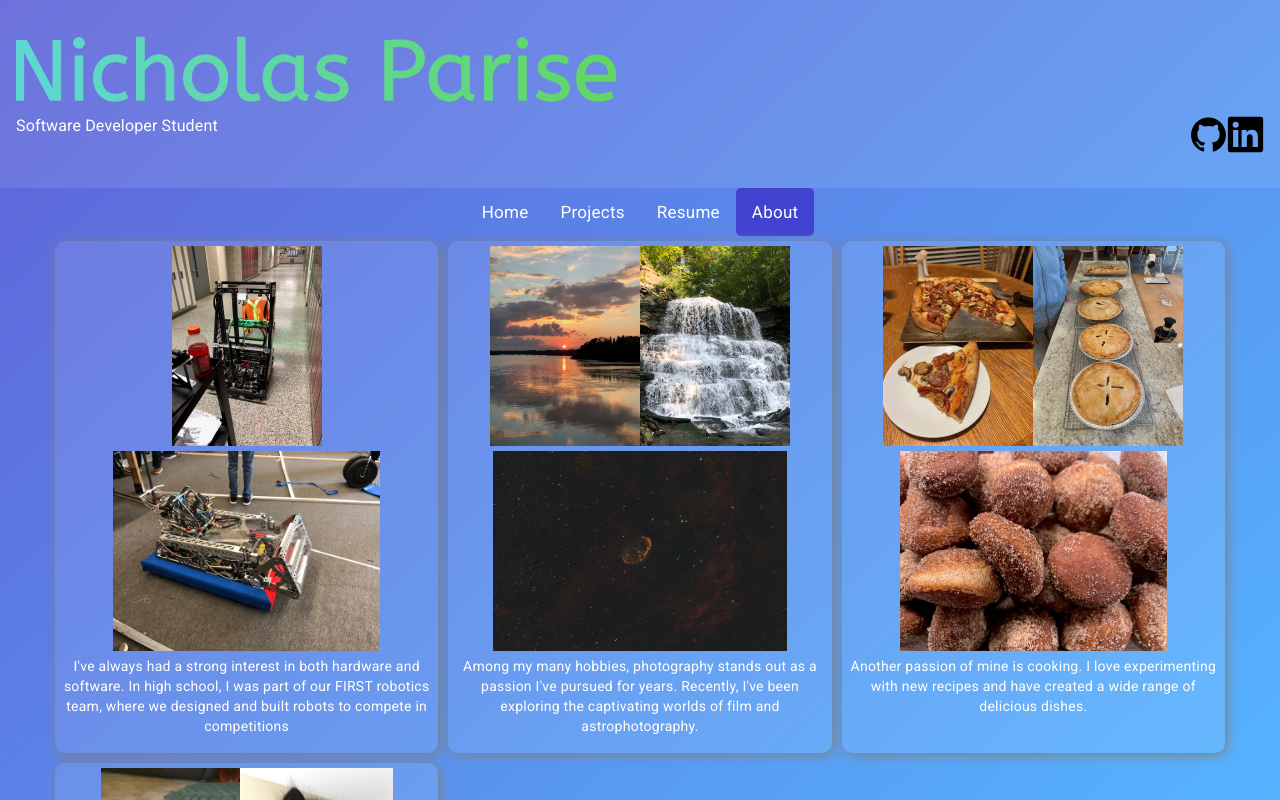
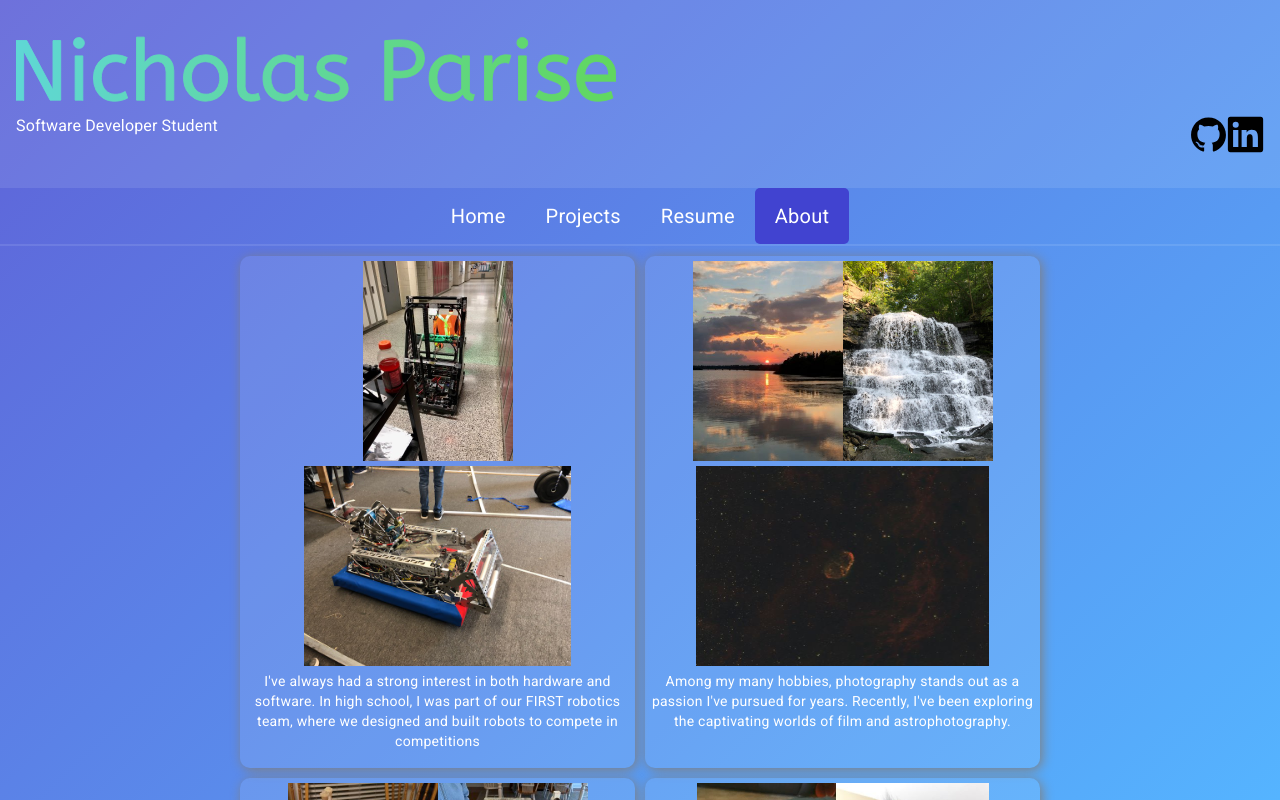
Before and after one commit to Nicholas-Parise/Portfolio, an Angular app: page /about in a window 1280 px wide. Shown: the top 800 px of the page. Built offline with nearby package versions, Linux system fonts and the light colour scheme.

Commit message:
updated navabar

```diff
--- a/src/app/about/about.component.css
+++ b/src/app/about/about.component.css
@@ -1,4 +1,5 @@
 
 .cardBody img{
     height: 200px;
+    max-width: 100%;
 }
--- a/src/app/about/about.component.html
+++ b/src/app/about/about.component.html
@@ -1,5 +1,5 @@
 <div class="container">
-    <div class = "grid-container">
+    <div class = "grid-container-four">
         <div class = "cardBody center">
             <img src="assets/robot-2.jpg" alt="picture a robot">
             <img src="assets/robot.jpg" alt="picture a robot">
@@ -39,5 +39,6 @@
                 Here is my dog Shaggy and my cat Nytro
             </p>
         </div>
+
     </div>
 </div>
--- a/src/app/header/header.component.css
+++ b/src/app/header/header.component.css
@@ -33,7 +33,7 @@ h1{
 
 
 svg{
-    width: clamp(200px, 70%, 600px);
+    width: clamp(150px, 70%, 600px);
 }
 
 
--- a/src/app/header/header.component.html
+++ b/src/app/header/header.component.html
@@ -34,6 +34,4 @@
 
     </div>
 
-
-
 </div>
--- a/src/app/home/home.component.css
+++ b/src/app/home/home.component.css
@@ -41,7 +41,7 @@ div{
   }
   .right{
     padding-top: 10px;
-    margin-left: 0;
+    margin-left: auto;
   }
   ul {
     list-style: none;
--- a/src/app/navbar/navbar.component.css
+++ b/src/app/navbar/navbar.component.css
@@ -1,10 +1,13 @@
 
 nav{
   text-align: center;
+  border-bottom: 2px solid rgba(240, 248, 255,0.1);
+  margin-bottom: 10px;
 }
 
 ul {
     display: inline-block;
+    vertical-align: bottom;
     list-style-type: none;
     margin: 0;
     padding: 0;
@@ -19,10 +22,13 @@ ul {
     display: block;
     color: white;
     text-align: center;
-    padding: 14px 16px;
-    font-size: 17px;
+
+    padding: clamp(8px, 2vw, 18px) clamp(10px, 3vw, 20px);
+    font-size: clamp(15px, 2vw, 20px);
+
     border-radius: 5px;
     text-decoration: none;
+    line-height: 1;
   }
 
   li a:hover {
--- a/src/app/project-card/project-card.component.css
+++ b/src/app/project-card/project-card.component.css
@@ -1,7 +1,7 @@
 
 .cardBody{
-    min-width: 300px;
-    max-width: 300px;
+    min-width: 350px;
+    max-width: 350px;
 }
 
 p{
@@ -9,7 +9,7 @@ p{
 }
 
 .btn{
-    background-color: #04AA6D; /* Green */
+    background-color: #04AA6D;
     border: none;
     color: white;
     padding: 12px 20px;
@@ -29,8 +29,8 @@ p{
 }
 
 .image{
-    max-width:250px;
-    max-height:250px;
+    max-width:300px;
+    max-height:300px;
     min-width: 100px;
     min-height: 100px;
 
--- a/src/app/project-card/project-card.component.html
+++ b/src/app/project-card/project-card.component.html
@@ -1,4 +1,4 @@
-<div class="cardBody" [id]="slugify(project.name)">
+<div class="cardBody center" [id]="slugify(project.name)">
     <h2>{{project.name}}</h2>
 
     <ng-container *ngIf="hasGif; else noGif">
@@ -11,7 +11,6 @@
     <img *ngIf="project.pictures[1]" class="image" [src]="project.pictures[1]" alt="screenshot" />
   </ng-template>
 
-
     <p>{{project.summary}}</p>
     <p>{{project.date}}</p>
     <a href="{{project.projectLink}}" target="_blank">
--- a/src/styles.css
+++ b/src/styles.css
@@ -77,9 +77,16 @@ body { margin: 0; font-family: Roboto, "Helvetica Neue", sans-serif; }
 
 .grid-container {
     display: grid;
-    /*grid-template-columns: auto auto auto;*/
+    grid-template-columns: repeat(auto-fit, minmax(350px, 1fr));
+    gap: 10px;
+  }
+
+.grid-container-four {
+    display: grid;
     grid-template-columns: repeat(auto-fit, minmax(300px, 1fr));
     gap: 10px;
+    max-width: 800px;
+    margin: 0 auto;
   }
 
   .grid-item {
```
